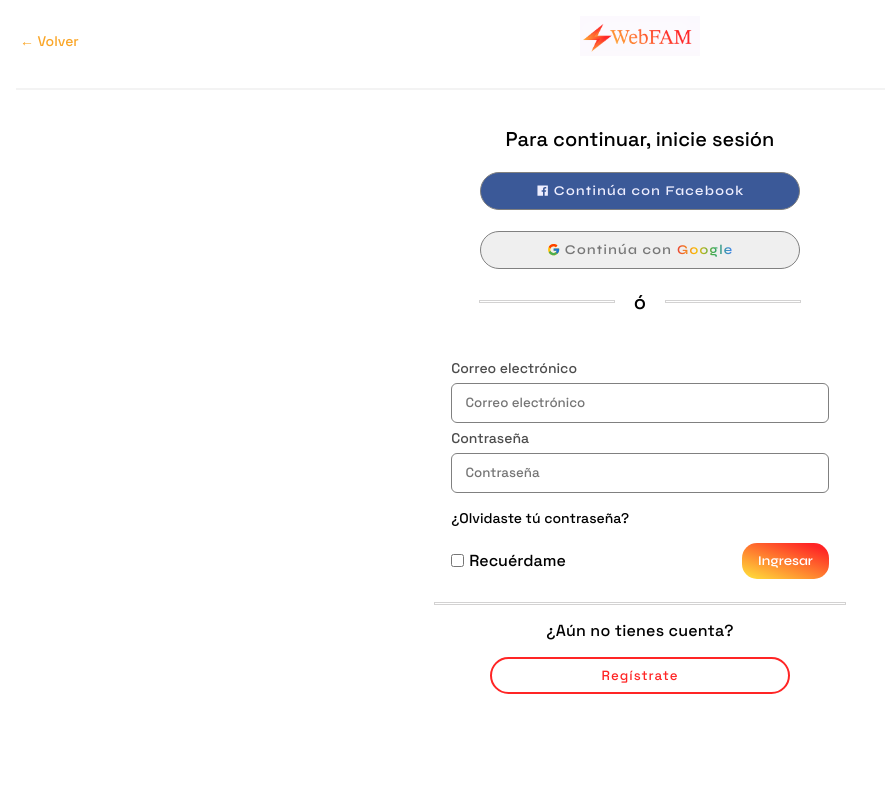
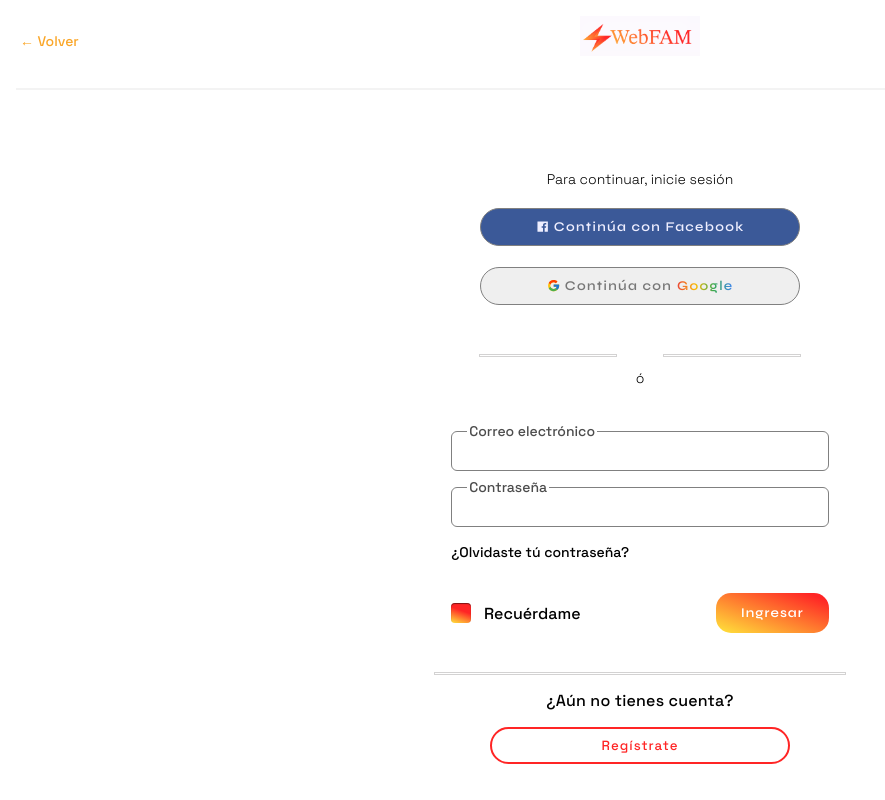
Before and after one commit to KrlosPK/WebFAM, a React (Vite) app: page /login in a window 1280 px wide. Shown: the whole page, without its empty margins (0-885 px from the left). Built offline with nearby package versions, Linux system fonts and the light colour scheme.

Commit message:
improved register and login form pages, added remember me god

```diff
--- a/src/App.jsx
+++ b/src/App.jsx
@@ -19,10 +19,10 @@ export const App = () => {
 						</>
 					}
 				/>
-				<Route path='/Login' element={<Login />}>
-					<Route path='recuperar-contraseña' />
+				<Route path='/login' element={<Login />}>
+					<Route path='recover-password' />
 				</Route>
-				<Route path='/Register' element={<Register />} />
+				<Route path='/register' element={<Register />} />
 				<Route path='*' element={<NotFound />} />
 			</Routes>
 		</>
--- a/src/components/Login/Login.jsx
+++ b/src/components/Login/Login.jsx
@@ -1,12 +1,25 @@
 import './Login.css'
 import { Link } from 'react-router-dom'
 import { Button } from '../Utils'
+
+//? Hooks
+import { useState } from 'react'
 
 //? Icons
 import { AiFillFacebook } from 'react-icons/ai'
 import { FcGoogle } from 'react-icons/fc'
 
 const Login = () => {
+	const [body, setBody] = useState({ username: '', password: '' })
+
+	const inputChange = ({ target }) => {
+		const { name, value } = target
+		setBody({
+			...body,
+			[name]: value
+		})
+	}
+
 	return (
 		<div className='login-div'>
 			<header className='login-header'>
@@ -40,12 +53,28 @@ const Login = () => {
 				</div>
 				<form className='second-login'>
 					<div className='main-form'>
-						<label className='input-login'>
-							Correo electrónico
-						</label>
-						<input type='text' placeholder='Correo electrónico' />
-						<label className='input-login'>Contraseña</label>
-						<input type='password' placeholder='Contraseña' />
+						<div className='container'>
+							<input
+								className='input-login'
+								type='email'
+								value={body.username}
+								onChange={inputChange}
+								name='username'
+							/>
+							<label className='label-login'>
+								Correo electrónico
+							</label>
+						</div>
+						<div className='container'>
+							<input
+								className='input-login'
+								type='password'
+								value={body.password}
+								onChange={inputChange}
+								name='password'
+							/>
+							<label className='label-login'>Contraseña</label>
+						</div>
 					</div>
 					<div className='forgot-password'>
 						¿Olvidaste tú contraseña?
@@ -54,11 +83,11 @@ const Login = () => {
 						</Link> */}
 					</div>
 					<div className='remind-me'>
-						<div>
+						<>
 							{/* TODO: Terminar que cuando esté activo cambie el color */}
 							<input type='checkbox' name='check' id='check' />
-							<label htmlFor='check'>Recuérdame</label>
-						</div>
+							<label htmlFor='check'></label>
+						</>
 						<Button text={'Ingresar'} />
 					</div>
 				</form>
--- a/src/components/Login/login.css
+++ b/src/components/Login/login.css
@@ -30,6 +30,7 @@
 	font-size: 14px;
 	font-weight: lighter;
 	margin: 20px;
+	margin-top: 4rem;
 	text-align: center;
 }
 .buttons {
@@ -67,7 +68,7 @@
 	width: 100%;
 }
 .button_gg:hover {
-	background: rgba(226, 226, 226, 0.7);
+	background: rgba(226, 226, 226, 0.9);
 }
 .google_gradient {
 	background-clip: text;
@@ -125,9 +126,14 @@
 
 /* Forgot password */
 .forgot-password {
+	cursor: pointer;
 	font-size: 14px;
 	font-weight: 400;
 	padding: 1rem 0;
+	width: fit-content;
+}
+.forgot-password:hover {
+	text-decoration: underline;
 }
 
 /* Remind me */
@@ -135,20 +141,69 @@
 	align-items: center;
 	display: flex;
 	justify-content: space-between;
+	margin-block: 1rem;
+	position: relative;
+	width: 100%;
 }
 .remind-me label {
+	background: -webkit-gradient(
+		linear,
+		left top,
+		left bottom,
+		from(#222222),
+		to(#45484d)
+	);
+	background: linear-gradient(to bottom, #222222 0%, #45484d 100%);
+	background: var(--orange-gradient);
+	border-radius: 4px;
+	-webkit-box-shadow: inset 0px 1px 1px rgba(0, 0, 0, 0.5),
+		0px 1px 0px rgba(255, 255, 255, 0.4);
+	box-shadow: inset 0px 1px 1px rgba(0, 0, 0, 0.5),
+		0px 1px 0px rgba(255, 255, 255, 0.4);
+	cursor: pointer;
+	height: 20px;
+	left: 0;
+	position: absolute;
+	top: 50%;
+	transform: translateY(-50%);
 	user-select: none;
+	width: 20px;
 }
-.remind-me label,
-.remind-me input {
-	cursor: pointer;
+.remind-me label::before {
+	content: 'Recuérdame';
+	left: 100%;
+	padding-left: 0.8rem;
+	position: absolute;
 }
-.remind-me div {
-	display: inherit;
-	gap: 5px;
+.remind-me label:after {
+	background: transparent;
+	border: 3px solid #fcfff4;
+	border-right: none;
+	border-top: none;
+	content: '';
+	height: 5px;
+	left: 6px;
+	opacity: 0;
+	position: absolute;
+	top: 7px;
+	-webkit-transform: rotate(-45deg);
+	transform: rotate(-45deg);
+	width: 9px;
 }
-.remind-me > Button {
+.remind-me label:hover::after {
+	opacity: 0.3;
+}
+.remind-me input[type='checkbox'] {
+	visibility: hidden;
+}
+.remind-me input[type='checkbox']:checked + label:after {
+	opacity: 1;
+}
+
+/** Login Button */
+.remind-me Button {
 	color: white;
+	width: 30%;
 }
 
 /* Register section */
@@ -189,13 +244,13 @@
 
 @media (max-width: 630px) {
 	.second-login {
-		width: 70%;
+		width: 95%;
 	}
 }
 @media (max-width: 450px) {
-	.second-login {
+	/* .second-login {
 		width: 100%;
-	}
+	} */
 	.line-breaker {
 		width: 100%;
 	}
--- a/src/components/Register/Register.css
+++ b/src/components/Register/Register.css
@@ -26,72 +26,11 @@
 	display: flex;
 	flex-direction: column;
 }
-.login-form p {
-	font-size: 20px;
+.register-label p {
+	font-size: 24px;
 	font-weight: 500;
 	margin: 20px;
 	text-align: center;
-}
-.buttons {
-	align-items: center;
-	display: flex;
-	flex-direction: column;
-	gap: 1.3rem;
-	justify-content: center;
-	width: 320px;
-}
-.Login-button {
-	align-items: center;
-	border: 1px solid gray;
-	border-radius: 20px;
-	cursor: pointer;
-	display: flex;
-	font-family: 'Syne', sans-serif;
-	gap: 5px;
-	justify-content: center;
-	letter-spacing: 1.3px;
-	padding: 10px 1rem;
-}
-.button_fb {
-	background: #3b5998;
-	color: #eef;
-	transition: background 300ms ease-in-out;
-	width: 100%;
-}
-.button_fb:hover {
-	background: #2c4375;
-}
-.button_gg {
-	color: #777;
-	transition: background 300ms ease-in-out;
-	width: 100%;
-}
-.button_gg:hover {
-	background: rgba(226, 226, 226, 0.7);
-}
-.google_gradient {
-	background-clip: text;
-	-webkit-background-clip: text;
-	background-image: linear-gradient(
-		-90deg,
-		#4285f4,
-		#34a853,
-		#fbbc05,
-		#ea4335
-	);
-	font-family: inherit;
-	-webkit-text-fill-color: transparent;
-}
-.between-session {
-	align-items: center;
-	display: flex;
-	flex-direction: row;
-	justify-content: center;
-}
-.line-breaker {
-	height: 1px;
-	outline: 1px solid rgb(211, 210, 210);
-	width: 100%;
 }
 
 /* Second login form */
@@ -102,35 +41,32 @@
 	padding-inline: 0.7rem;
 	width: 400px;
 }
-.input-login {
-	color: rgba(0, 0, 0, 0.7);
+.main-form {
+	gap: 1rem;
 }
-.main-form {
+.main-form .container {
 	display: flex;
 	flex-direction: column;
-	gap: 6px;
+	position: relative;
 }
-.main-form label {
-	font-size: 14px;
+.input-login:focus ~ label,
+.input-login:valid ~ label {
+	background-color: white;
+	left: 16px;
+	padding: 0 2px;
+	top: 0;
 }
-.main-form input {
-	border: 1px solid gray;
-	border-radius: 6px;
-	height: 40px;
-	padding: 1em;
-}
-.main-form input:focus::placeholder {
-	opacity: 0;
+.label-login {
+	color: rgba(0, 0, 0, 0.7);
+	left: 16px;
+	pointer-events: none;
+	position: absolute;
+	top: 50%;
+	transform: translateY(-50%);
+	transition: 250ms;
 }
 
-/* Forgot password */
-.forgot-password {
-	font-size: 14px;
-	font-weight: 400;
-	padding: 1rem 0;
-}
-
-/* Remind me */
+/* Register */
 .register {
 	align-items: center;
 	display: flex;
@@ -141,51 +77,17 @@
 	color: white;
 	width: 60%;
 }
-/* Register section */
-.breaker-footer {
-	height: 1px;
-	margin: auto;
-	max-width: 410px;
-	outline: 1px solid rgb(211, 210, 210);
-	width: 100%;
-}
-.register-section {
-	align-items: center;
-	display: flex;
-	flex-direction: column;
-	gap: 1rem;
-	padding: 1rem;
-}
-.register-section h4 {
-	font-weight: 400;
-	letter-spacing: 0.2px;
-}
-.register-section button {
-	background: none;
-	border: 2px solid #ff2525;
-	border-radius: 1.3rem;
-	color: #ff2525;
-	cursor: pointer;
-	font-weight: 400;
-	letter-spacing: 1px;
-	padding: 0.5rem;
-	transition: border-color 300ms ease-in-out, color 300ms ease-in-out;
-	width: 300px;
-}
-.register-section button:hover {
-	border-color: #f39a25;
-	color: #f39a25;
-}
 
+/* Media Queries */
 @media (max-width: 630px) {
 	.second-login {
-		width: 70%;
+		width: 95%;
 	}
 }
 @media (max-width: 450px) {
-	.second-login {
+	/* .second-login {
 		width: 100%;
-	}
+	} */
 	.line-breaker {
 		width: 100%;
 	}
--- a/src/components/Register/Register.jsx
+++ b/src/components/Register/Register.jsx
@@ -2,7 +2,20 @@ import './Register.css'
 import { Link } from 'react-router-dom'
 import { Button } from '../Utils'
 
+//? Hooks
+import { useState } from 'react'
+
 const Register = () => {
+	const [body, setBody] = useState({ username: '', password: '' })
+
+	const inputChange = ({ target }) => {
+		const { name, value } = target
+		setBody({
+			...body,
+			[name]: value
+		})
+	}
+
 	return (
 		<div className='login-div'>
 			<header className='login-header'>
@@ -22,19 +35,60 @@ const Register = () => {
 				</div>
 				<form className='second-login'>
 					<div className='main-form'>
-						<label className='input-login'>
+						<div className='container'>
+							<input className='input-login' type='text' />
+							<label className='label-login'>Nombre</label>
+						</div>
+
+						<div className='container'>
+							<input className='input-login' type='text' />
+							<label className='label-login'>Apellidos</label>
+						</div>
+
+						<div className='container'>
+							<input
+								className='input-login'
+								type='email'
+								value={body.username}
+								onChange={inputChange}
+								name='username'
+							/>
+							<label className='label-login'>
 								Correo electrónico
 							</label>
-						<input type='text' placeholder='Correo electrónico' />
-						<label className='input-login'>Contraseña</label>
-						<input type='password' placeholder='Contraseña' />
-						<label className='input-login'>
-							Confirmar Contraseña
+						</div>
+
+						<div className='container'>
+							<input className='input-login' type='number' />
+							<label className='label-login'>
+								Número de Celular
 							</label>
+						</div>
+
+						<div className='container'>
+							<input className='input-login' type='text' />
+							<label className='label-login'>
+								Tipo Documento
+							</label>
+						</div>
+
+						<div className='container'>
+							<input className='input-login' type='number' />
+							<label className='label-login'>
+								Número de Documento
+							</label>
+						</div>
+
+						<div className='container'>
 							<input
+								className='input-login'
 								type='password'
-							placeholder='Confirmar Contraseña'
+								value={body.password}
+								onChange={inputChange}
+								name='password'
 							/>
+							<label className='label-login'>Contraseña</label>
+						</div>
 					</div>
 					<div className='register'>
 						<Button text={'Registrarse'} />
@@ -44,7 +98,7 @@ const Register = () => {
 			<div className='breaker-footer' />
 			<section className='register-section'>
 				<h4>¿Ya tienes cuenta?</h4>
-				<Link to={'/Login'}>
+				<Link to={'/login'}>
 					<button>Inicia sesión</button>
 				</Link>
 			</section>
--- a/src/components/Utils/Button/Button.css
+++ b/src/components/Utils/Button/Button.css
@@ -6,6 +6,8 @@
 	color: var(--white-color);
 	cursor: pointer;
 	font-family: 'Syne', sans-serif;
+	height: 40px;
+	letter-spacing: 1px;
 	padding: 10px 1rem;
 	transition: background-position 600ms;
 }
```
Lines whose indentation alone changed are shown as unchanged.
